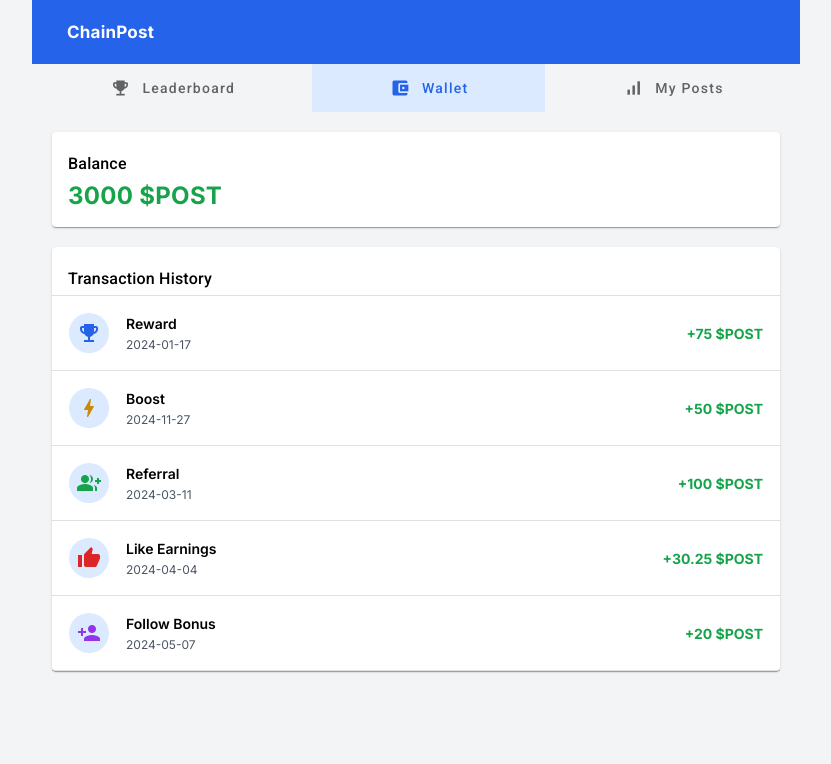
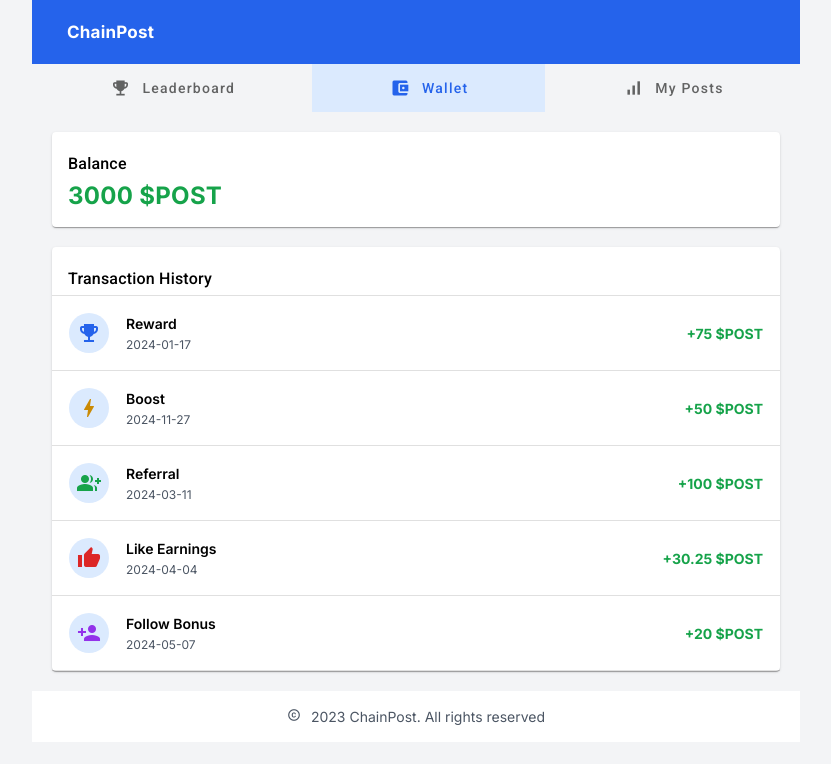
Before and after one commit to Sergio-prog/ChainPostFront, an Angular app: page /wallet in a window 1280 px wide. Shown: the top 764 px of the page, without its empty margins (224-1055 px from the left). Built offline with nearby package versions, Linux system fonts and the light colour scheme.

Commit message:
add footer

```diff
--- a/src/app/app.component.html
+++ b/src/app/app.component.html
@@ -1,4 +1,5 @@
 <div class="container">
   <app-header></app-header>
   <router-outlet></router-outlet>
+  <app-footer></app-footer>
 </div>
--- a/src/app/app.component.ts
+++ b/src/app/app.component.ts
@@ -3,12 +3,13 @@ import { CommonModule } from '@angular/common';
 import { RouterOutlet } from '@angular/router';
 import { HeaderComponent } from './header/header.component';
 import { HttpClientModule } from '@angular/common/http';
+import { FooterComponent } from './footer/footer.component';
 
 @Component({
   selector: 'app-root',
   standalone: true,
   templateUrl: './app.component.html',
   styleUrl: './app.component.scss',
-  imports: [CommonModule, RouterOutlet, HeaderComponent],
+  imports: [CommonModule, RouterOutlet, HeaderComponent, FooterComponent],
 })
 export class AppComponent {}
--- /dev/null
+++ b/src/app/footer/footer.component.html
@@ -0,0 +1,4 @@
+<footer class="footer__wrapper">
+    <mat-icon>copyright</mat-icon>
+    <div class="footer__text">2023 ChainPost. All rights reserved</div>
+</footer>
--- /dev/null
+++ b/src/app/footer/footer.component.scss
@@ -0,0 +1,18 @@
+.footer {
+  &__wrapper {
+    color: #4b5563;
+    font-size: 14px;
+    background-color: #fff;
+    display: flex;
+    justify-content: center;
+    padding: 17px 17px 10px;
+
+    .mat-icon {
+      font-size: 14px;
+    }
+
+    .footer__text {
+      text-align: center;
+    }
+  }
+}
```
Also changed, not shown: src/app/footer/footer.component.ts (added, +11 -0 lines).
